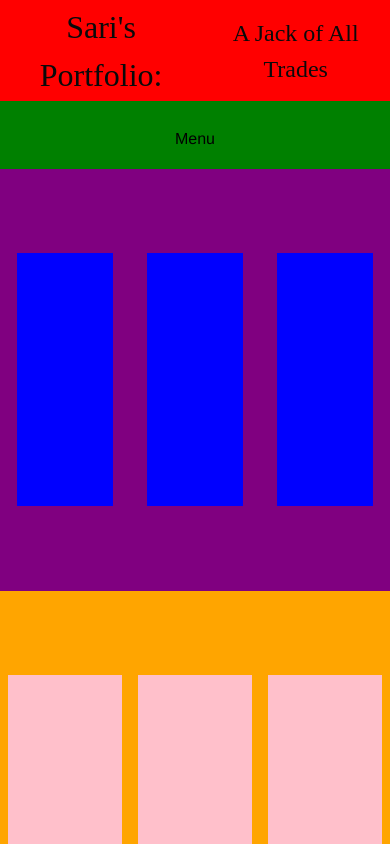
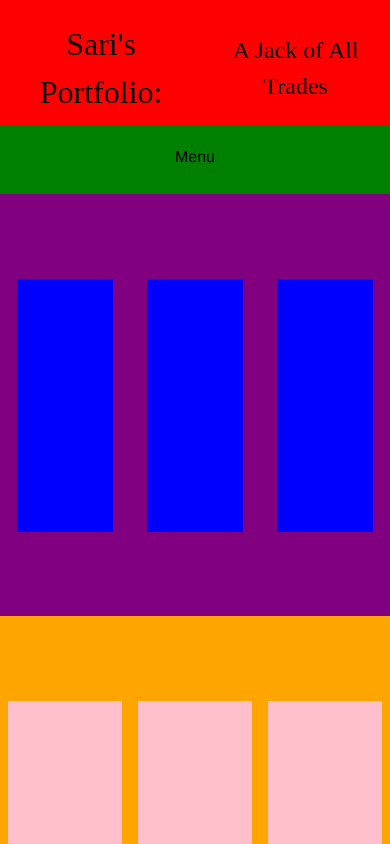
Before and after one commit to sestissi16/PortfolioWebsite, a website: page index.html in a window 390 px wide. Drawn offline with nearby package versions, Linux system fonts and the light colour scheme; a web font is replaced by a local one.

Commit message:
Made the header hieght more responsive to better fit the title and made the Menu button wider so you just have to tap the nav bar for the nav buttons

```diff
--- a/main.css
+++ b/main.css
@@ -17,10 +17,12 @@ body{
 }
 header{
   max-width: 100%;
-  height: 20vh;
+  height: 20%;
   background-color: red;
   flex-shrink: 0;
-  /* display: column; */
+  display: flex;
+  flex-direction: column;
+  justify-content: flex-end;
 }
 nav{
   height: 45%;
--- a/responsive.css
+++ b/responsive.css
@@ -4,5 +4,17 @@
   }
   .mobileMenu{
     display: inline;
+    width: 100%;
+    height: 90%;
+  }
+  header{
+    height: 23vh;
+  }
+  nav{
+    height: 35%;
+  }
+  .menuButton{
+    height: 90%;
+    width: 100%;
   }
 }
```
